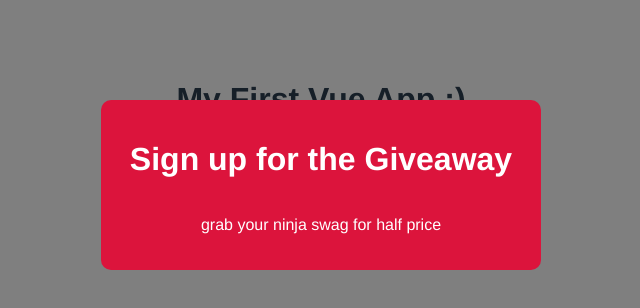
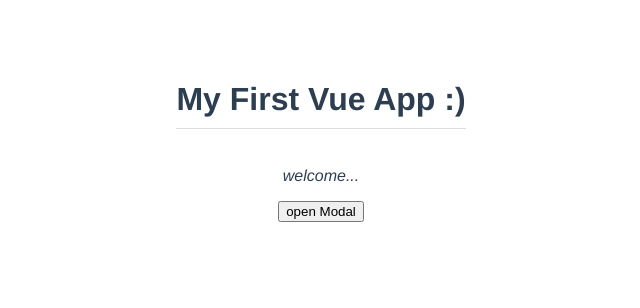
Before and after one commit to Marshall-Hao/modal-project-vue, a Vue app: page / in a window 1280 px wide. Shown: the top 308 px of the page, without its empty margins (319-959 px from the left). Built offline with nearby package versions, Linux system fonts and the light colour scheme.

Commit message:
emit an event

```diff
--- a/src/App.vue
+++ b/src/App.vue
@@ -1,6 +1,10 @@
 <template>
   <h1>{{ title }}</h1>
-  <Modal :header="header" :text="text" theme="sale"/>
+  <p>welcome...</p>
+  <div v-if="showModal">
+    <Modal :header="header" :text="text" theme="sale" @close="toggleModal"/>
+  </div>
+  <button @click="toggleModal">open Modal</button>
   <!-- <input type="text" ref="name">
   <button @click="handleClick">click me</button> -->
 </template>
@@ -14,7 +18,8 @@
     return {
       title: 'My First Vue App :)',
       header: 'Sign up for the Giveaway',
-      text: 'grab your ninja swag for half price'
+      text: 'grab your ninja swag for half price',
+      showModal: false
     }
   },
   components: {
@@ -24,7 +29,10 @@
     handleClick() {
       this.$refs.name.classList.add('active')
       this.$refs.name.focus()
-    }
+    },
+    toggleModal() {
+      this.showModal = !this.showModal
+    },
   },
 };
 </script>
--- a/src/components/Modal.vue
+++ b/src/components/Modal.vue
@@ -1,5 +1,5 @@
 <template>
-  <div class="backdrop">
+  <div class="backdrop" @click="closeModal">
     <div class="modal"  :class="{ sale: theme === 'sale'}">
         <h1>{{ header }}</h1>
         <p>{{ text }}</p>
@@ -11,6 +11,11 @@
 
 export default {
     props: ['header', 'text', 'theme'],
+    methods: {
+        closeModal() {
+            this.$emit('close')
+        },
+    }
 }
 </script>
 
```
